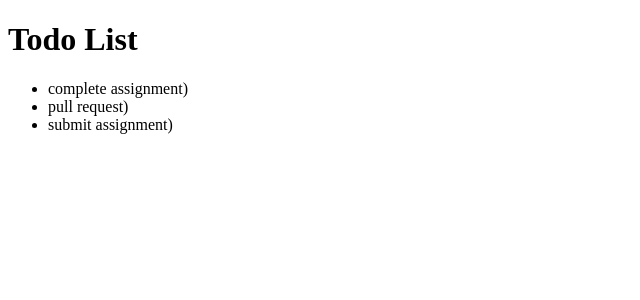
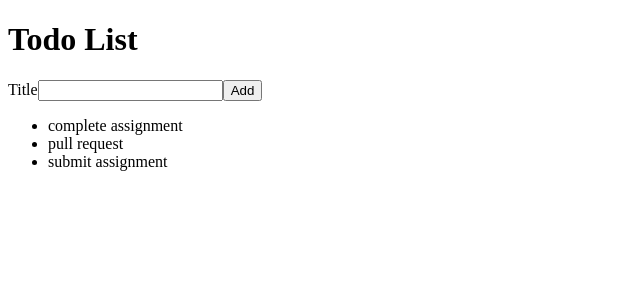
Before and after one commit to Code-the-Dream-School/ctd-react-egret, a React (Create React App) app: page / in a window 1280 px wide. Shown: the top 300 px of the page, without its empty margins (0-640 px from the left). Built offline with nearby package versions, Linux system fonts and the light colour scheme; the HTML template or start-up script is replaced by a standard one.

Commit message:
creat add to do form

```diff
--- /dev/null
+++ b/src/AddTodoForm.js
@@ -0,0 +1,17 @@
+import React from 'react'
+export default function AddTodoForm(){
+
+    return(
+        <div>
+            <form>
+                <label htmlFor ="TodoTitle">Title</label>
+                <input id ="TodoTitle"></input>
+                <button type="submit">Add</button>
+            </form>
+
+        </div>
+    )
+
+
+
+}
--- a/src/App.js
+++ b/src/App.js
@@ -1,30 +1,13 @@
 import React from 'react';
-const todoList = [
-  {
-    id:"1",
-    title:"complete assignment",
-  },
-  {
-    id:"2",
-    title:"pull request",
-  },
-  {
-    id:"3",
-    title:"submit assignment",
-
-  }
-]
+import TodoList from "./TodoList";
+import AddTodoform from "./AddTodoForm";
 function App() {
   return (
     <div>
       <h1>Todo List</h1>
-      <ul>
-        {
-          todoList.map(function(item){
-            return <li key={item.id}>{item.title})</li>;
-        })}
+      <AddTodoform/>
+      <TodoList/>
 
-      </ul>
     </div>
   );
 }
--- /dev/null
+++ b/src/TodoList.js
@@ -0,0 +1,34 @@
+import React from 'react';
+const todoList = [
+    {
+      id:"1",
+      title:"complete assignment",
+    },
+    {
+      id:"2",
+      title:"pull request",
+    },
+    {
+      id:"3",
+      title:"submit assignment",
+
+    }
+  ]
+export default function TodoList(){
+
+    return(
+        <div>
+
+      <ul>
+        {
+          todoList.map(function(item){
+            return <li key={item.id}>{item.title}</li>;
+        })}
+
+      </ul>
+        </div>
+    )
+
+
+
+}
```
